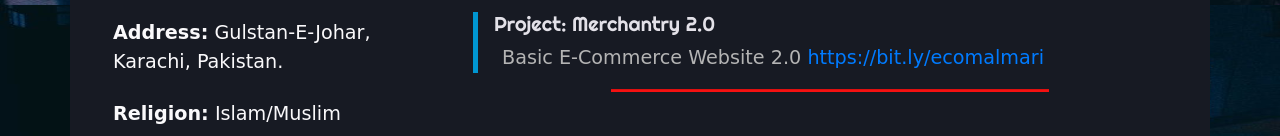
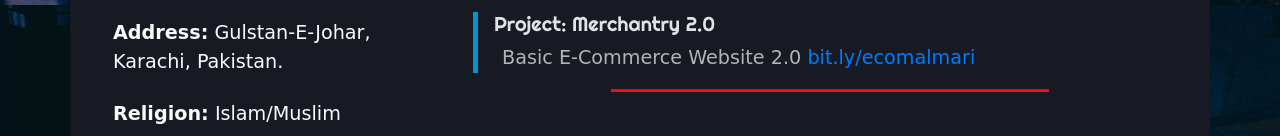
Before and after one commit to mrhassansaif/Resume, a plain HTML site: page index.html in a window 1280 px wide. Shown: the part 795-931 px from the top of the page. Drawn offline with nearby package versions, Linux system fonts and the light colour scheme; a web font is replaced by a local one.

Commit message:
Update index.html

```diff
--- a/index.html
+++ b/index.html
@@ -198,7 +198,7 @@
               <!-- detail -->
                <div class="myborder2left">
                 <h5 class="pl-3 d-inline-block mysubheading">Project: Merchantry 2.0</h5>
-                <p class="text-muted mypara ml-4">Basic E-Commerce Website 2.0 <a href="http://almari.unaux.com/" target="_blank">https://bit.ly/ecomalmari<a/></p>
+                <p class="text-muted mypara ml-4">Basic E-Commerce Website 2.0 <a href="http://almari.unaux.com/" target="_blank">bit.ly/ecomalmari<a/></p>
                </div>
               </div>
             <div>
```
